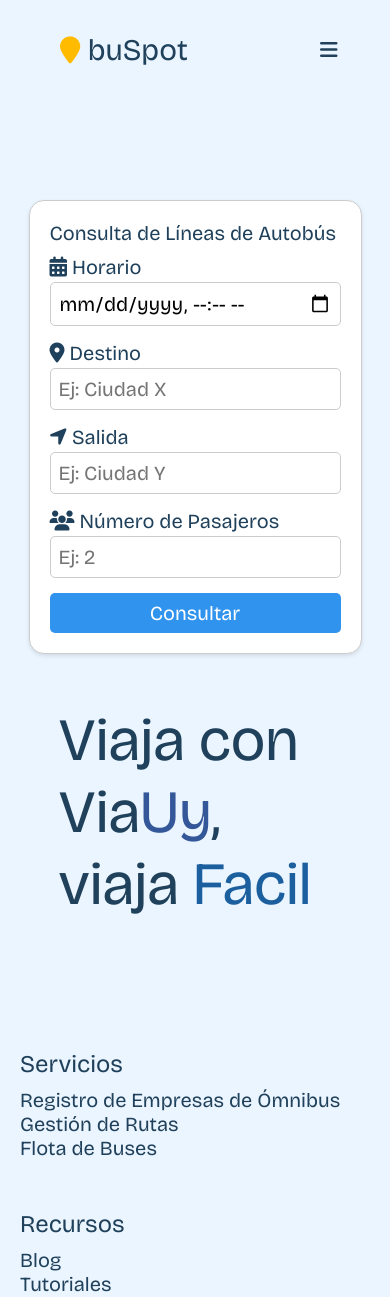
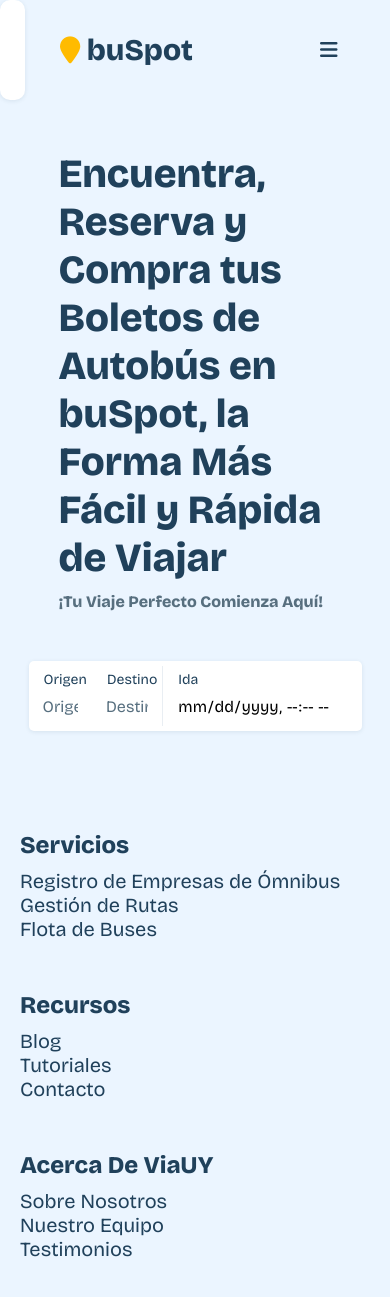
Before and after one commit to benjask8/viauy, a PHP site: page /mvc/ in a window 390 px wide. Shown: the top 1297 px of the page. Run offline with PHP 8.4, Linux system fonts and the light colour scheme; some libraries are stand-ins or nearby versions.

Commit message:
Mejoras en css

```diff
--- a/public/css/styles.css
+++ b/public/css/estilos.css
@@ -4,21 +4,22 @@
 /* font-family: 'Poppins', sans-serif; */
 @import url('https://fonts.googleapis.com/css2?family=Bricolage+Grotesque:opsz@10..48&display=swap');
 /* font-family: 'Bricolage Grotesque', sans-serif; */
-
+@import url('https://fonts.googleapis.com/css2?family=Bricolage+Grotesque:opsz,wght@10..48,400;10..48,800&display=swap');
 
 :root{
     --main-font: 'Bricolage Grotesque', sans-serif;
     --main-font-color:hsl(206, 48%, 24%);
+    --second-font-color:hsl(204, 19%, 42%);
     --main-color:rgb(255, 255, 255);
     --main-a-h-color:#1b5f9e;
     --color1:#3093EE;
     --main-color-hover:rgb(40, 118, 207);
     --body-bg:hsl(210, 100%, 96%);
     --main-btn-hover-color:#c3daf0;
-    --border-color:rgb(206, 206, 206);
+    --border-color:hsla(205, 29%, 66%, 0.2);
 
     --time: .3s;
-    --shadow:0px 5px 5px rgba(18, 1, 1, 0.045);
+    --shadow:0px 1px 4px hsla(206, 48%, 24%, 0.1);
 }
 
 body {
@@ -47,7 +48,6 @@ button{
 }
 
 .container-fluid{
-    margin-top: 80px;
 }
 
 /* header start */
@@ -365,24 +365,31 @@ button{
 
 /* hero start */
 .hero{
-    background-color: ;
     color: var(--main-font-color);
     display: flex;
-    justify-content: center;
-    align-items:center;
+    flex-direction: column;
     padding: 10px;
     height: max-content;
 }
 
 .hero-txt{
-    font-weight:900 ;
-    font-size: 3em;
     border-radius: 10px;
-    width: 50%;
+    width: 65%;
     color: var(--main-font-color);
     margin: 10px;
     padding: 30px;
     text-align: start;
+}
+
+.hero-txt-title{
+    font-weight:900;
+    font-size: 2em;
+}
+.hero-txt-desc{
+    padding-top: 10px;
+    font-weight: 900;
+    font-size: .8em;
+    color: var(--second-font-color);
 }
 
 #hero-txt-span {
@@ -393,59 +400,76 @@ button{
 }
 
 .hero-form {
+    overflow: hidden;
+    display: flex;
+    justify-content: space-between;
+    align-items: center;
     background-color: var(--main-color);
-    border: 1px solid #ccc;
-    border-radius: 15px;
-    width: 50%;
+    border-radius: 5px;
+    width: 90%;
     margin: 0 auto;
-    box-shadow: 0 2px 4px rgba(0, 0, 0, 0.1);
-    padding: 20px;
+    box-shadow: var(--shadow);
 }
 
 .hero-h2 {
-    margin-bottom: 20px;
 }
 
 .hero-form-group {
-    margin-bottom: 15px;
+    padding: 5px;
+    border-right: 1px solid var(--border-color);
+}
+
+.hero-form-group:first-child,
+.hero-form-group:nth-child(4),
+.hero-form-group:last-child{
+    border: none;
 }
 
 .hero-label {
     display: block;
-    font-weight: bold;
-    margin-bottom: 5px;
+    font-size: .7em;
+    margin-left: 10px;
 }
 
 .hero-input[type="text"],
 .hero-input[type="number"],
 .hero-input[type="datetime-local"] {
     width: 100%;
+    height: 30px;
     padding: 10px;
-    border: 1px solid #ccc;
+    outline: none;
+    border: 1px solid transparent;
     border-radius: 5px;
     transition: border-color 0.3s ease;
+    font-size: .8em;
+}
+.hero-input[type="text"]::placeholder,
+.hero-input[type="number"]::placeholder,
+.hero-input[type="datetime-local"]::placeholder {
+    color: var(--second-font-color);
 }
 
 .hero-input[type="text"]:focus,
 .hero-input[type="number"]:focus,
 .hero-input[type="datetime-local"]:focus {
-    border-color: var(--color1);
+    border-color: var(--border-color);
 }
 
 .hero-button {
-    background-color: var(--color1);
+    font-weight: 900;
+    background-color: hsl(206, 100%, 51%);
     color: var(--main-color);
     padding: 10px 16px;
     border: none;
     display: block;
-    width: 100%;
-    border-radius: 5px;
+    width: 200px;
+    height: 70px !important;
     cursor: pointer;
     transition: background-color 0.3s ease, color 0.3s ease;
 }
 
 .hero-button:hover {
-    background-color: var(--main-color-hover);
+    background-color: hsl(206, 100%, 64%);
 }
 /* hero end */
 
--- a/public/css/responsive.css
+++ b/public/css/responsive1.css
@@ -3,9 +3,46 @@
    .header-links{
     width: 100%;
    }
+   .header-btns-button {
+    display: none;
+  }
+  .header-btns:hover .header-btns-help{
+    display: none !important;
+  }
+
+   .header-btns:hover .header-btns-button {
+      display: inline-block;
+  }
+   .header-btns:hover{
+    width: 100px;
+    padding:10px;
+    overflow:visible;
+    height: max-content;
+   }
    .header-btns{
-    display: none;
-   }
+    transition: width var(--time);
+    width: 25px;
+    height: 100px;
+    overflow: hidden;
+    flex-direction: column;
+    top: 0px;
+    left: 0px;
+    background-color: #fff;
+    padding:0px;
+    border-radius: 10px;
+    box-shadow: var(--shadow);
+    display: flex;
+    position: absolute;
+  }
+  .header-search-form{
+    position: absolute;
+    top: 100px;
+    width: 95vw;
+  }
+  .user-options{
+    position: absolute;
+    top: 100px;
+  }
    .header-bars{
     order: 12;
    }
--- a/src/vista/home/hero.php
+++ b/src/vista/home/hero.php
@@ -1,36 +1,42 @@
 <section class="hero">
+    <!-- <section class="hero-txt">Viaja con Via<span style="font-size:1em;color:rgb(51, 87, 153);">Uy</span>, viaja <span id="hero-txt-span" class="hero-txt-span">Facil</span></section> -->
+    <section class="hero-txt">
+        <h2 class="hero-txt-title">
+            Encuentra, Reserva y Compra tus Boletos de Autobús en buSpot, la Forma Más Fácil y Rápida de Viajar
+        </h2>
+        <p class="hero-txt-desc">¡Tu Viaje Perfecto Comienza Aquí!</p>
+    </section>
 
-<form class="hero-form" action="index.php?c=actions&m=buscar" method="GET">
-            <h2 class="hero-h2">Consulta de Líneas de Autobús</h2>
+
+    <form class="hero-form" action="index.php?c=actions&m=buscar" method="GET">
+            <div class="hero-form-group">
+                <label class="hero-label" for="hero-salida">
+                    Origen
+                </label>
+                <input class="hero-input" type="text" id="hero-salida" name="salida" placeholder="Origen..." required>
+            </div>
+            <div class="hero-form-group">
+                <label class="hero-label" for="hero-destino">
+                    Destino
+                </label>
+                <input class="hero-input" type="text" id="hero-destino" name="destino" placeholder="Destino..." required>
+            </div>
             <div class="hero-form-group">
                 <label class="hero-label" for="hero-hora">
-                    <i class="fas fa-calendar-alt"></i> Horario
+                    Ida
                 </label>
                 <input class="hero-input" type="datetime-local" id="hero-hora" name="hora" required>
             </div>
             <div class="hero-form-group">
-                <label class="hero-label" for="hero-destino">
-                    <i class="fas fa-map-marker-alt"></i> Destino
+                <label class="hero-label" for="hero-pasajeros">
+                    Pasajeros
                 </label>
-                <input class="hero-input" type="text" id="hero-destino" name="destino" placeholder="Ej: Ciudad X" required>
-            </div>
-            <div class="hero-form-group">
-                <label class="hero-label" for="hero-salida">
-                    <i class="fas fa-location-arrow"></i> Salida
-                </label>
-                <input class="hero-input" type="text" id="hero-salida" name="salida" placeholder="Ej: Ciudad Y" required>
-            </div>
-            <div class="hero-form-group">
-                <label class="hero-label" for="hero-pasajeros">
-                    <i class="fas fa-users"></i> Número de Pasajeros
-                </label>
-                <input class="hero-input" type="number" id="hero-pasajeros" name="pasajeros" placeholder="Ej: 2" required>
+                <input class="hero-input" type="number" id="hero-pasajeros" name="pasajeros" placeholder="Pasajeros..." required>
             </div>
             <button type="submit" class="hero-button">
-                 Consultar
+            <i class="fa-solid fa-magnifying-glass"></i> Buscar
             </button>
         </form>
-    <section class="hero-txt">Viaja con Via<span style="font-size:1em;color:rgb(51, 87, 153);">Uy</span>, viaja <span id="hero-txt-span" class="hero-txt-span">Facil</span></section>
 </section>
 
 <script src="public/js/home/hero.js"></script>
--- a/src/vista/partials/head.php
+++ b/src/vista/partials/head.php
@@ -7,9 +7,9 @@
   <meta charset="utf-8">
   <meta name="viewport" content="width=device-width, initial-scale=1">
   <title>ViaUy</title>
-  <link rel="stylesheet" href="public/css/styles.css">
+  <link rel="stylesheet" href="public/css/estilos.css">
   <link rel="stylesheet" href="public/css/pre.css">
-  <link rel="stylesheet" href="public/css/responsive.css">
+  <link rel="stylesheet" href="public/css/responsive1.css">
   <script src="public/js/jquery-3.7.0.min.js"></script>
   <script src="https://kit.fontawesome.com/d1b7ca4fc4.js" crossorigin="anonymous"></script>
 </head>
@@ -62,7 +62,7 @@
           <i class="fa-solid fa-magnifying-glass"></i>
         </button>
       </form>
-      <a href="index.php?c=index&m=help"class="header-btns-button header-btns-help">
+      <a href="index.php?c=index&m=help"class="header-btns-button">
         Ayuda
       </a>
       <button class="header-btns-button header-btns-search" id="header-btns-search">
```
